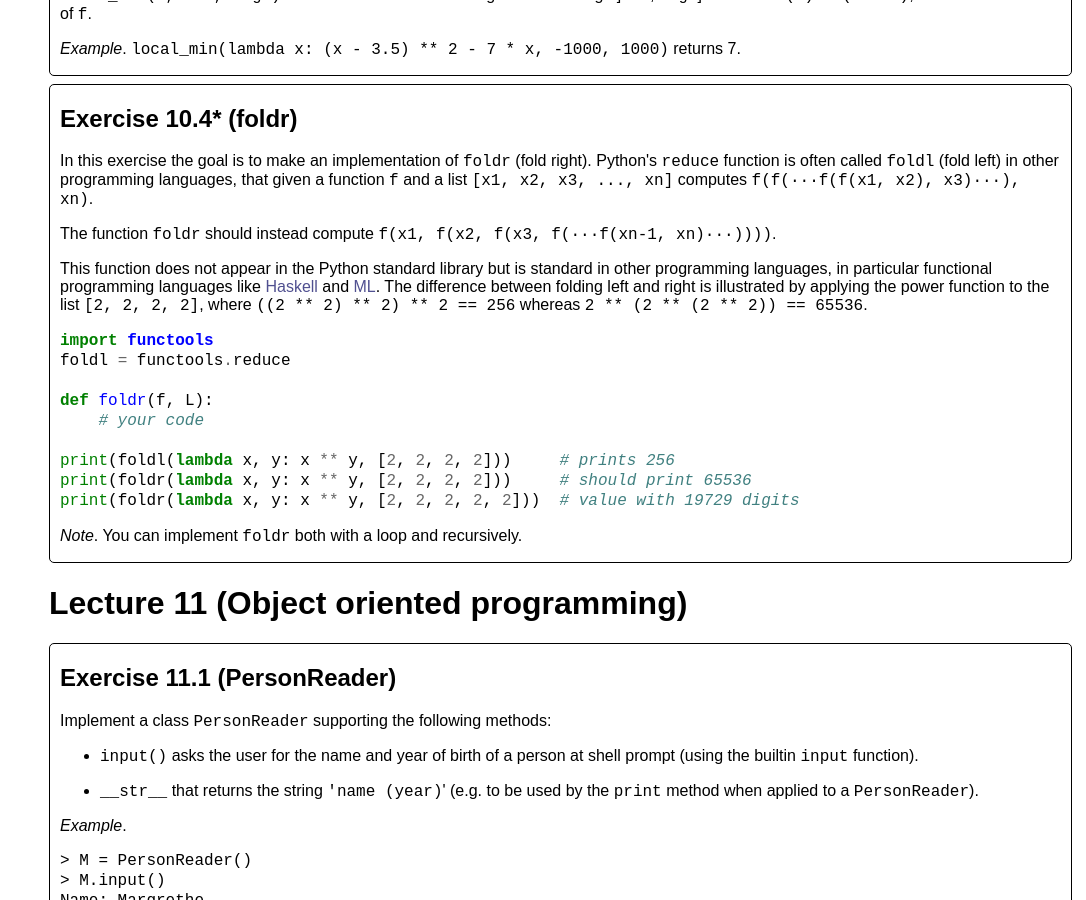
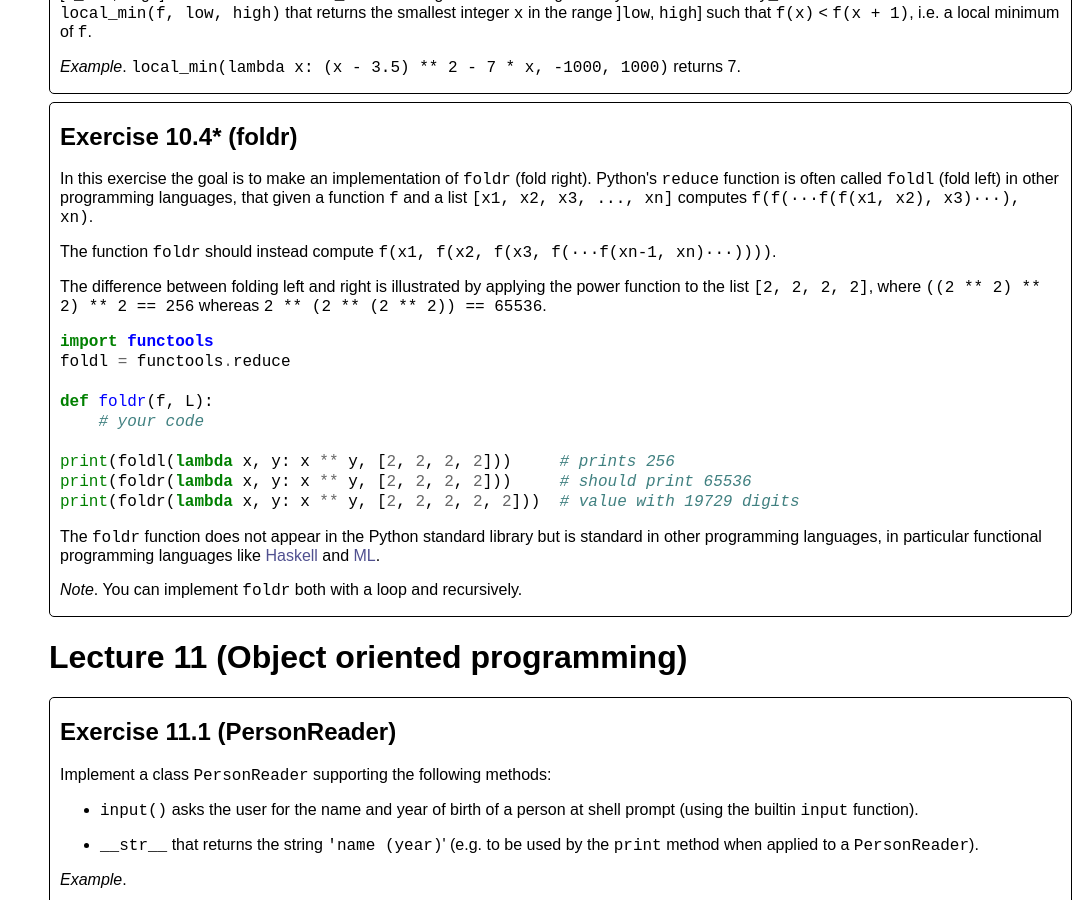
Before and after one commit to gsbrodal/gsbrodal.github.io, a Jekyll site: the page built from ipsa/exercises.html, in a window 1280 px wide and 900 px high, scrolled down 20264 px. Shown: the whole window, without its empty margins (194-1280 px from the left). Built offline with Jekyll 4.4.1, drawn with Linux system fonts in a browser that asks for light colours; some of the changed lines change nothing that is shown; some of the changed text lies outside the part shown.

```diff
--- a/ipsa/exercises.html
+++ b/ipsa/exercises.html
@@ -660,7 +660,7 @@
 <p><em>Example</em>. <code>generate_triplets(((('A', 'F'), 'B'), ('D', ('C', 'E'))))</code> should return the following pair consisting of a list with the 6 leaf labels, and a list with the 20 canonical triplets anchored in the tree: <code>(['A', 'F', 'B', 'D', 'C', 'E'], [('B', ('A', 'F')), ('D', ('C', 'E')), ('A', ('D', 'E')), ('A', ('C', 'D')), ('A', ('C', 'E')), ('F', ('D', 'E')), ('F', ('C', 'D')), ('F', ('C', 'E')), ('B', ('D', 'E')), ('B', ('C', 'D')), ('B', ('C', 'E')), ('D', ('A', 'F')), ('D', ('A', 'B')), ('D', ('B', 'F')), ('C', ('A', 'F')), ('C', ('A', 'B')), ('C', ('B', 'F')), ('E', ('A', 'F')), ('E', ('A', 'B')), ('E', ('B', 'F'))])</code></p>
 </li>
 <li>
-<p>Make a function <code>triplet_distance(tree1, tree2)</code> that computes the triplet distance between the trees <code>tree1</code> and <code>tree2</code>.</p>
+<p>Make a function <code>triplet_distance(tree1, tree2)</code> that computes the triplet distance between the trees <code>tree1</code> and <code>tree2</code>. The two trees are assumed to have the same set of labels.</p>
 <p><em>Hint</em>. Recall that the triplet distance equals <em>n</em> · (<em>n</em> - 1) · (<em>n</em> - 2) / 6 minus the number of common triplets between <code>tree1</code> and <code>tree2</code>, where <em>n</em> is the number of common labels in <code>tree1</code> and <code>tree2</code>, and use Python <code>set</code> to handle the sets of computed triplets.</p>
 <p><em>Example</em>. For the two trees above</p>
 <div class="codehilite"><pre><span></span><code>triplet_distance((((&#39;A&#39;, &#39;F&#39;), &#39;B&#39;), (&#39;D&#39;, (&#39;C&#39;, &#39;E&#39;))),
@@ -873,7 +873,7 @@
 <p>In this exercise the goal is to make an implementation of <code>foldr</code> (fold right).  Python's <code>reduce</code> function is often
 called <code>foldl</code> (fold left) in other programming languages, that given a function <code>f</code> and a list <code>[x1, x2, x3, ..., xn]</code> computes <code>f(f(···f(f(x1, x2), x3)···), xn)</code>.</p>
 <p>The function <code>foldr</code> should instead compute <code>f(x1, f(x2, f(x3, f(···f(xn-1, xn)···))))</code>.</p>
-<p>This function does not appear in the Python standard library but is standard in other programming languages, in particular functional programming languages like <a target="_blank" href="https://www.haskell.org/">Haskell</a> and <a target="_blank" href="http://smlnj.org/">ML</a>.  The difference between folding left and right is illustrated by applying the power function to the list <code>[2, 2, 2, 2]</code>, where <code>((2 ** 2) ** 2) ** 2 == 256</code> whereas <code>2 ** (2 ** (2 ** 2)) == 65536</code>.</p>
+<p>The difference between folding left and right is illustrated by applying the power function to the list <code>[2, 2, 2, 2]</code>, where <code>((2 ** 2) ** 2) ** 2 == 256</code> whereas <code>2 ** (2 ** (2 ** 2)) == 65536</code>.</p>
 <div class="codehilite"><pre><span></span><code><span class="kn">import</span> <span class="nn">functools</span>
 <span class="n">foldl</span> <span class="o">=</span> <span class="n">functools</span><span class="o">.</span><span class="n">reduce</span>
 
@@ -885,6 +885,7 @@
 <span class="nb">print</span><span class="p">(</span><span class="n">foldr</span><span class="p">(</span><span class="k">lambda</span> <span class="n">x</span><span class="p">,</span> <span class="n">y</span><span class="p">:</span> <span class="n">x</span> <span class="o">**</span> <span class="n">y</span><span class="p">,</span> <span class="p">[</span><span class="mi">2</span><span class="p">,</span> <span class="mi">2</span><span class="p">,</span> <span class="mi">2</span><span class="p">,</span> <span class="mi">2</span><span class="p">,</span> <span class="mi">2</span><span class="p">]))</span>  <span class="c1"># value with 19729 digits</span>
 </code></pre></div>
 
+<p>The <code>foldr</code> function does not appear in the Python standard library but is standard in other programming languages, in particular functional programming languages like <a target="_blank" href="https://www.haskell.org/">Haskell</a> and <a target="_blank" href="http://smlnj.org/">ML</a>.</p>
 <p><em>Note</em>. You can implement <code>foldr</code> both with a loop and recursively.</p>
 </div>
 <a name="lecture11"></a>
```
Also changed, not shown: 4 other files.
